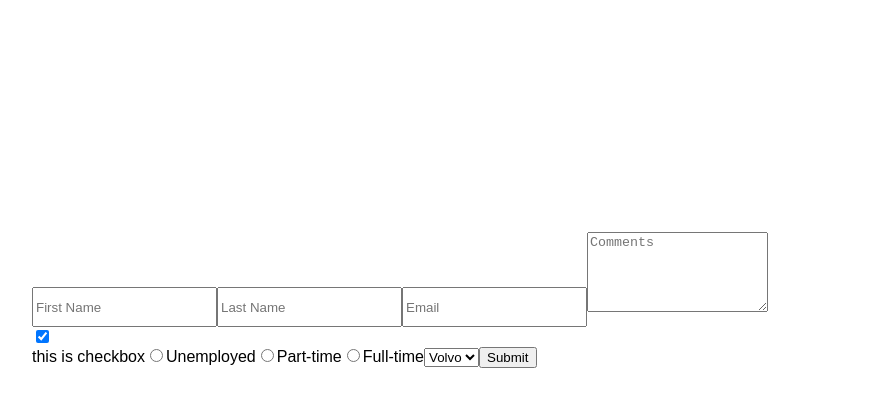
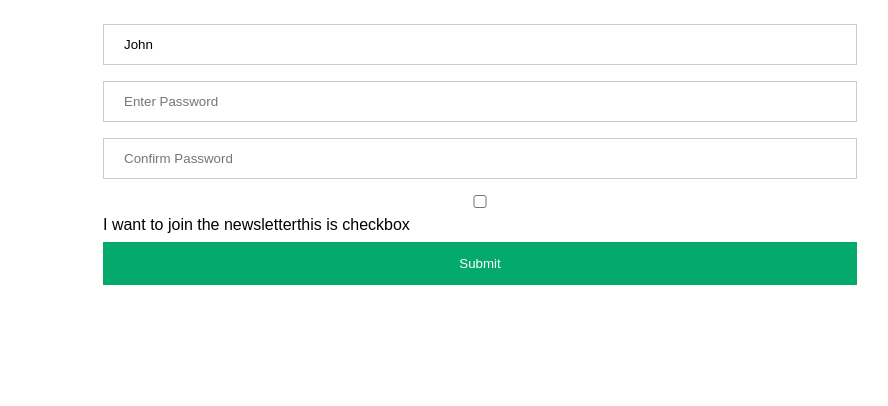
Before and after one commit to JUNEDSK/memegenerator, a React (Create React App) app: page / in a window 1280 px wide. Shown: the top 406 px of the page, without its empty margins (160-1048 px from the left). Built offline with nearby package versions, Linux system fonts and the light colour scheme.

Commit message:
form new

```diff
--- a/src/App.css
+++ b/src/App.css
@@ -103,24 +103,50 @@ body {
 .card--favorite {
   width: 50px;
 }
-.formFlex{
-  display: flex;
-  flex-direction: column;
-  gap:20px;
-  margin: 0 auto;
- width: 70%;
- margin: 0 auto;
- justify-content: center;
- height: 600px;
+
+
+.SignUp form {
+  border: 3px solid #f1f1f1;
 }
 
-.formFlex input[type="text"],[type="email"]{
-  height: 40px;
+.SignUp .container input {
+  width: 100%;
+  padding: 12px 20px;
+  margin: 8px 0;
+  display: inline-block;
+  border: 1px solid #ccc;
+  box-sizing: border-box;
 }
 
-.formFlex input[type="checkbox"]{
-display: flex;
+
+
+.SignUp button {
+  background-color: #04AA6D;
+  color: white;
+  padding: 14px 20px;
+  margin: 8px 0;
+  border: none;
+  cursor: pointer;
+  width: 100%;
 }
-.formFlex textarea{
-  height: 80px;
+
+.SignUp button:hover {
+  opacity: 0.8;
 }
+
+
+
+.SignUp .imgcontainer {
+  text-align: center;
+  margin: 24px 0 12px 0;
+}
+
+
+.SignUp .container {
+  padding: 16px;
+}
+
+.SignUp span.psw {
+  float: right;
+  padding-top: 16px;
+}
--- a/src/App.js
+++ b/src/App.js
@@ -1,6 +1,6 @@
 import './App.css';
 import React from 'react';
-import WatchInput from './components/WatchInput';
+import SignUpForm from './components/SignUpForm';
 
 
 function App() {
@@ -16,7 +16,7 @@ function App() {
       </div> */}
       {/* <DemoItem></DemoItem> */}
       {/* <ContactCard></ContactCard> */}
-      <WatchInput></WatchInput>
+      <SignUpForm></SignUpForm>
     </>
   );
 }
--- /dev/null
+++ b/src/components/SignUpForm.js
@@ -0,0 +1,69 @@
+import React from 'react';
+import { useState } from "react";
+
+
+
+function SignUpForm(props) {
+    /**
+*Challenge : Connect the form to Local state
+*1. Create a state object to store the 4 va lues we need to save
+*2. Create a s1ng le hand LeChange function that can
+manage the state of alL the inputs and set it up
+*
+correct Ly
+3. When the user clicks "Sign up", check if the
+password & confi rmation match each other. If
+so, log "Successfully signedup" to the conso le.
+If not, log "passwo rds to not match" to the console .
+*4. ALso when submitting the form, 1f the person checked
+the "newsletter" checkbox, log "Thanks for signing
+*
+up for our news letter ! " to the conso le.
+*
+*/
+
+    const [formData, setformData] = useState(
+        {
+            UserName: "John",
+            PassWord: "",
+            ConfirmPassword: "",
+            newsLetter: false
+        }
+    );
+
+    function handleChange(event) {
+        const { type, password, name, value, checked } = event.target;
+        setformData((prevFormData) => {
+            return {
+                ...prevFormData,
+                [name]: type === "checkbox" ? checked : value
+            }
+        })
+    }
+
+    function handleSubmit(event) {
+        event.preventDefault()
+        console.log(formData);
+    }
+
+    return (
+        <form onSubmit={handleSubmit}>
+            <div className='SignUp' >
+                <div class="container">
+                    <input type="text" placeholder="Enter Username" name="UserName" onChange={handleChange} value={formData.UserName} />
+                    <input type="password" placeholder="Enter Password" name="PassWord" onChange={handleChange} value={formData.PassWord} />
+                    <input type="password" placeholder="Confirm Password" name="ConfirmPassword" onChange={handleChange} value={formData.ConfirmPassword} />
+
+                    <div>
+                        <input type="checkbox" id="newsLetter" name="newsLetter" checked={formData.newsLetter} /> I want to join the newsletter
+                        <label htmlFor="newsLetter">this is checkbox</label>
+                    </div>
+
+                    <button type='Submit'>Submit</button>
+                </div>
+            </div>
+        </form>
+    );
+}
+
+export default SignUpForm;
```
